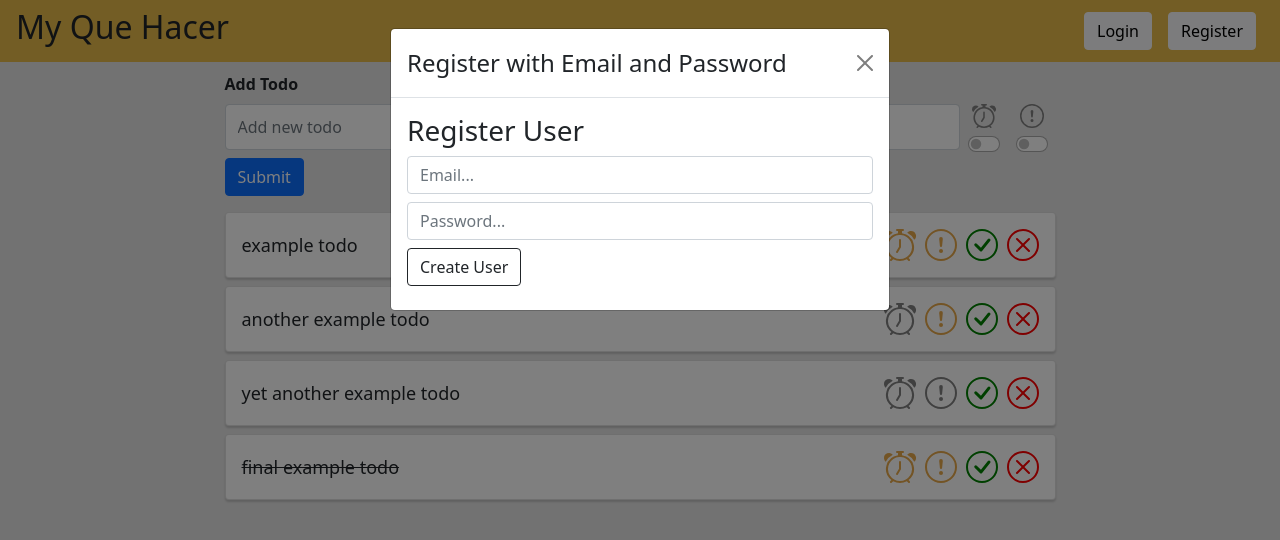
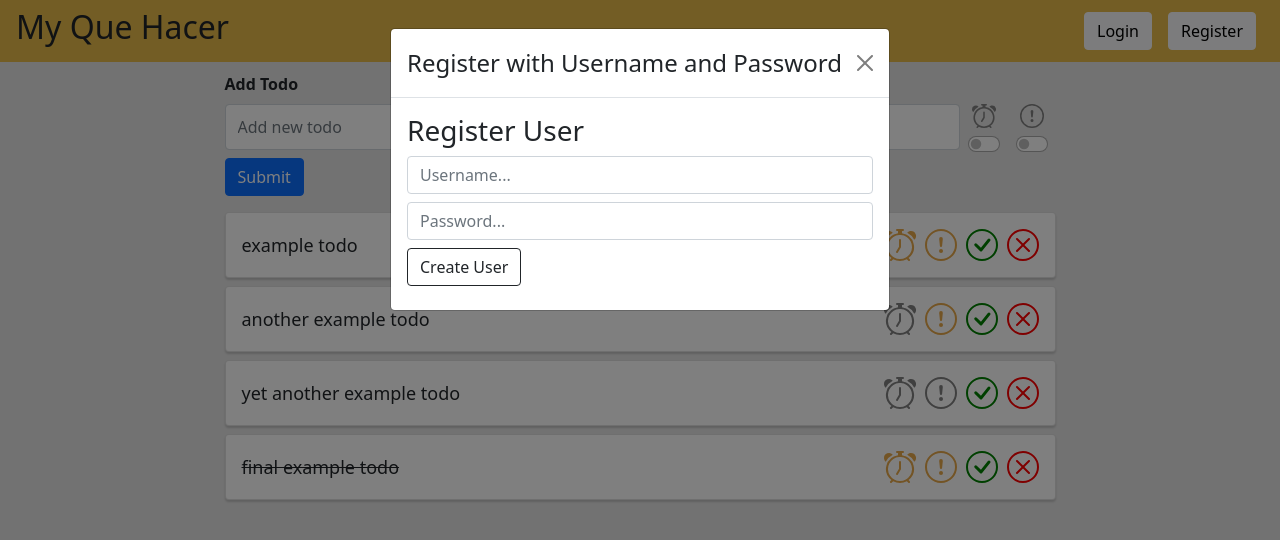
Before and after one commit to reneey30/my-que-hacer-frontend, a React (Create React App) app: page / in a window 1280 px wide. Both pictures are taken after a click on the button "Register". Shown: the top 540 px of the page. Built offline with nearby package versions, Linux system fonts and the light colour scheme.

Commit message:
add authresponse state

```diff
--- a/src/components/Nav.js
+++ b/src/components/Nav.js
@@ -3,12 +3,14 @@ import { Modal } from "react-bootstrap";
 import "bootstrap/dist/css/bootstrap.min.css";
 
 function Nav({ userId, setUserId, username, setUsername }) {
+  const [authResponse, setAuthResponse] = useState({}) // response from signin and signup from server
+
   const [showRegister, setShowRegister] = useState(false);
   const [showLogin, setShowLogin] = useState(false);
 
-  const [registerEmail, setRegisterEmail] = useState("");
+  const [registerUsername, setRegisterUsername] = useState("");
   const [registerPassword, setRegisterPassword] = useState("");
-  const [loginEmail, setLoginEmail] = useState("");
+  const [loginUsername, setLoginUsername] = useState("");
   const [loginPassword, setLoginPassword] = useState("");
 
   const logout = () => {
@@ -71,17 +73,17 @@ function Nav({ userId, setUserId, username, setUsername }) {
 
           <Modal show={showRegister} onHide={handleCloseR}>
             <Modal.Header closeButton>
-              <Modal.Title>Register with Email and Password</Modal.Title>
+              <Modal.Title>Register with Username and Password</Modal.Title>
             </Modal.Header>
             <Modal.Body>
               <form onSubmit={registerHandler}>
                 <h3> Register User </h3>
                 <input
-                  type="email"
-                  placeholder="Email..."
+                  type="text"
+                  placeholder="Username..."
                   className="form-control mb-2"
                   onChange={(event) => {
-                    setRegisterEmail(event.target.value);
+                    setRegisterUsername(event.target.value);
                   }}
                 />
                 <input
@@ -109,17 +111,17 @@ function Nav({ userId, setUserId, username, setUsername }) {
 
           <Modal show={showLogin} onHide={handleCloseL}>
             <Modal.Header closeButton>
-              <Modal.Title>Sign In with Email and Password</Modal.Title>
+              <Modal.Title>Sign In with Username and Password</Modal.Title>
             </Modal.Header>
             <Modal.Body>
               <form onSubmit={loginHandler}>
                 <h3> Login </h3>
                 <input
-                  type="email"
-                  placeholder="Email..."
+                  type="text"
+                  placeholder="Username..."
                   className="form-control mb-2"
                   onChange={(event) => {
-                    setLoginEmail(event.target.value);
+                    setLoginUsername(event.target.value);
                   }}
                 />
                 <input
```
